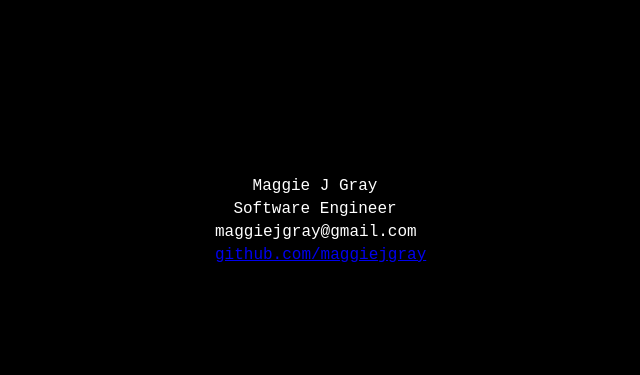
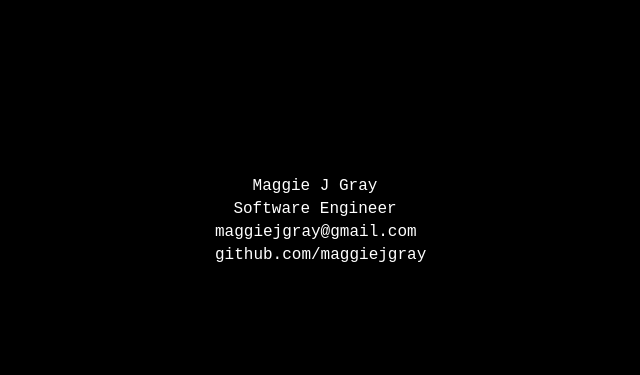
Before and after one commit to maggiejgray/maggiejgray.github.io, a plain HTML site: page index.html in a window 1280 px wide. Shown: the part 128-503 px from the top of the page, without its empty margins (325-965 px from the left). Drawn offline with Linux system fonts and the light colour scheme.

Commit message:
change styling, add link

```diff
--- a/index.html
+++ b/index.html
@@ -35,6 +35,11 @@
     p {
       margin: 5px 0 0 0;
     }
+
+    a {
+      text-decoration: none;
+      color: inherit;
+    }
   </style>
 </head>
 
@@ -44,7 +49,7 @@
       <p>Maggie J Gray</p>
       <p>Software Engineer</p>
       <p>maggiejgray@gmail.com</p>
-      <a href='http://www.github.com/maggiejgray'><p>github.com/maggiejgray</p></a>
+      <a href='http://www.github.com/maggiejgray' target='_blank'><p>github.com/maggiejgray</p></a>
     </div>
   </div>
 </body>
```
